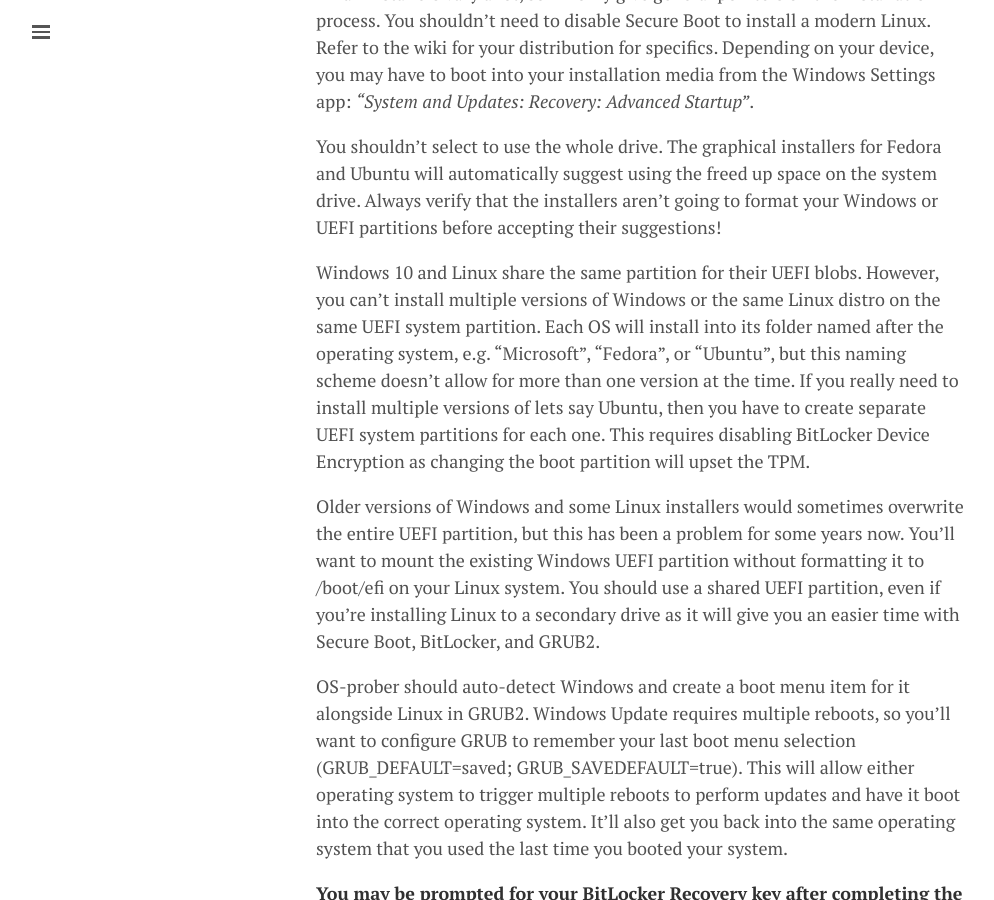
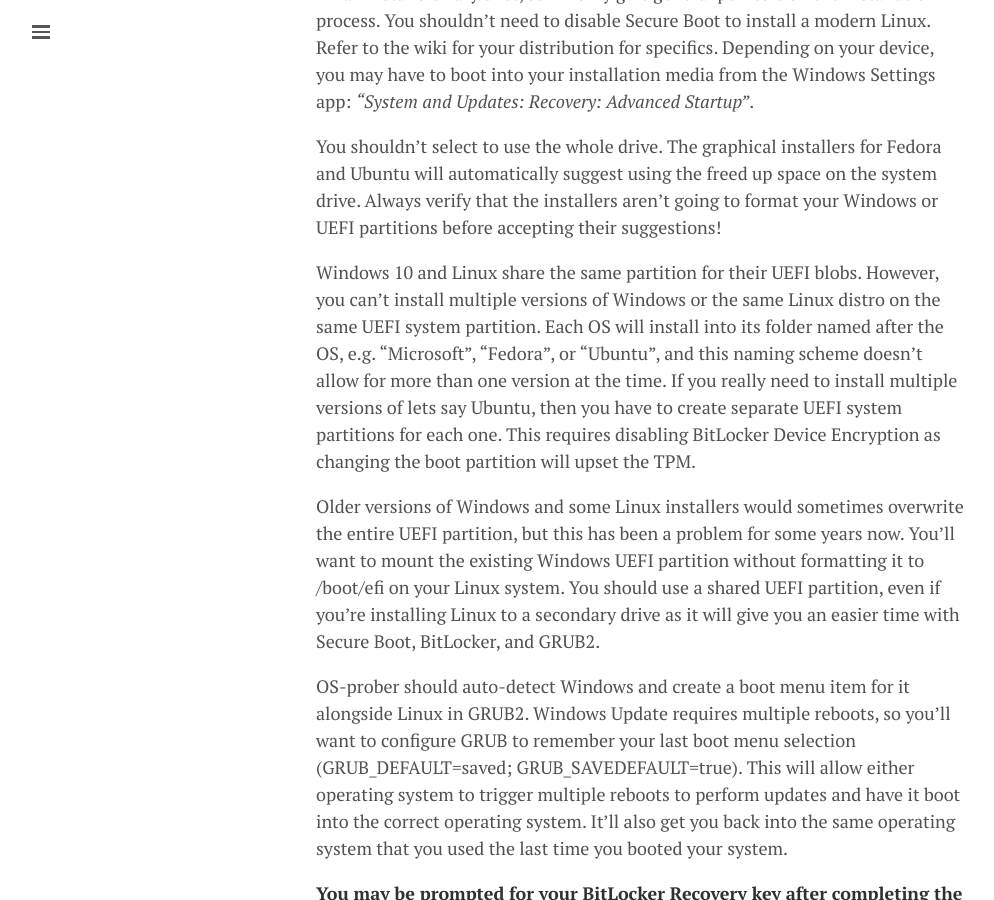
Before and after one commit to lgeurts/lgeurts.github.io, a Jekyll site: the page built from _posts/2019-03-19-dual-booting-windows-and-linux.md, in a window 1280 px wide and 900 px high, scrolled down 2518 px. Shown: the whole window, without its empty margins (0-994 px from the left). Built offline with Jekyll 4.4.1, drawn with Linux system fonts in a browser that asks for light colours; nearby versions of some CDN libraries; comment, search, counter and statistics services are not loaded.

Commit message:
Update 2019-03-19-dual-booting-windows-and-linux.md

```diff
--- a/_posts/2019-03-19-dual-booting-windows-and-linux.md
+++ b/_posts/2019-03-19-dual-booting-windows-and-linux.md
@@ -47,7 +47,7 @@
 
 You shouldn't select to use the whole drive. The graphical installers for Fedora and Ubuntu will automatically suggest using the freed up space on the system drive. Always verify that the installers aren’t going to format your Windows or UEFI partitions before accepting their suggestions!
 
-Windows 10 and Linux share the same partition for their UEFI blobs. However, you can't install multiple versions of Windows or the same Linux distro on the same UEFI system partition. Each OS will install into its folder named after the operating system, e.g. "Microsoft", “Fedora”, or "Ubuntu”, but this naming scheme doesn’t allow for more than one version at the time. If you really need to install multiple versions of lets say Ubuntu, then you have to create separate UEFI system partitions for each one. This requires disabling BitLocker Device Encryption as changing the boot partition will upset the TPM.
+Windows 10 and Linux share the same partition for their UEFI blobs. However, you can't install multiple versions of Windows or the same Linux distro on the same UEFI system partition. Each OS will install into its folder named after the OS, e.g. "Microsoft", “Fedora”, or "Ubuntu”, and this naming scheme doesn’t allow for more than one version at the time. If you really need to install multiple versions of lets say Ubuntu, then you have to create separate UEFI system partitions for each one. This requires disabling BitLocker Device Encryption as changing the boot partition will upset the TPM.
 
 Older versions of Windows and some Linux installers would sometimes overwrite the entire UEFI partition, but this has been a problem for some years now. You’ll want to mount the existing Windows UEFI partition without formatting it to /boot/efi on your Linux system. You should use a shared UEFI partition, even if you’re installing Linux to a secondary drive as it will give you an easier time with Secure Boot, BitLocker, and GRUB2.
 
```
